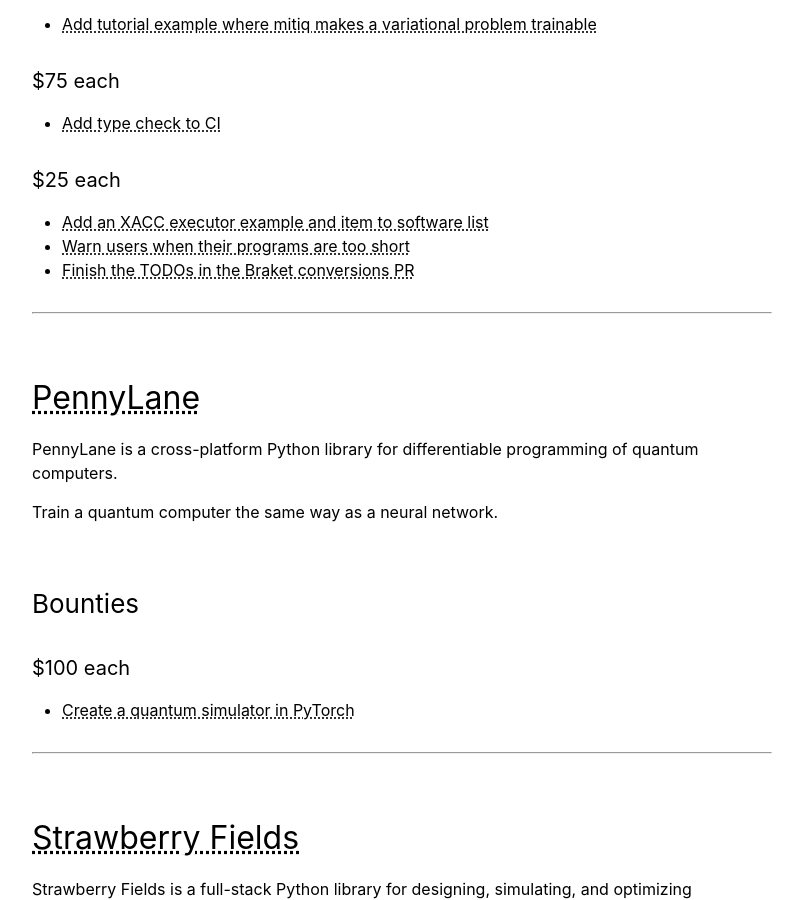
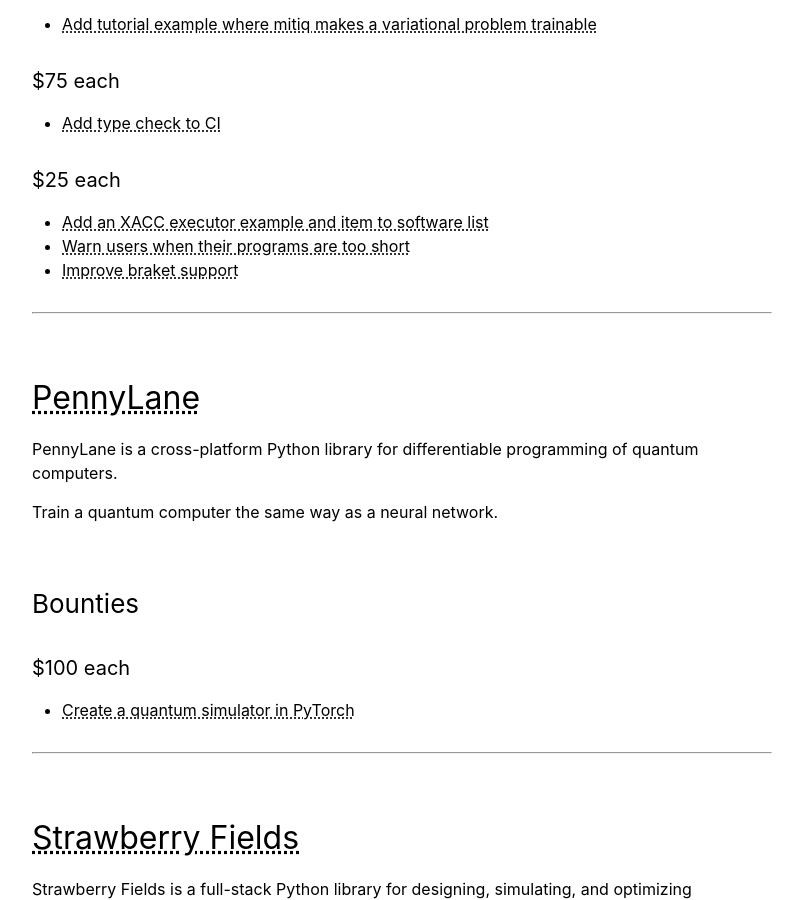
Before and after one commit to unitaryfund/unitaryhack2021, a Jekyll site: the page built from participating-projects.md, in a window 1280 px wide and 900 px high, scrolled down 857 px. Shown: the whole window, without its empty margins (238-1041 px from the left). Built offline with Jekyll 4.4.1, drawn with Linux system fonts in a browser that asks for light colours.

Commit message:
Link to issue.

```diff
--- a/participating-projects.md
+++ b/participating-projects.md
@@ -69,7 +69,7 @@
 
 - [Add an XACC executor example and item to software list](https://github.com/unitaryfund/mitiq/issues/357)
 - [Warn users when their programs are too short](https://github.com/unitaryfund/mitiq/issues/275)
-- [Finish the TODOs in the Braket conversions PR](https://github.com/unitaryfund/mitiq/pull/590)
+- [Improve braket support](https://github.com/unitaryfund/mitiq/issues/679)
 
 ---
 
```
